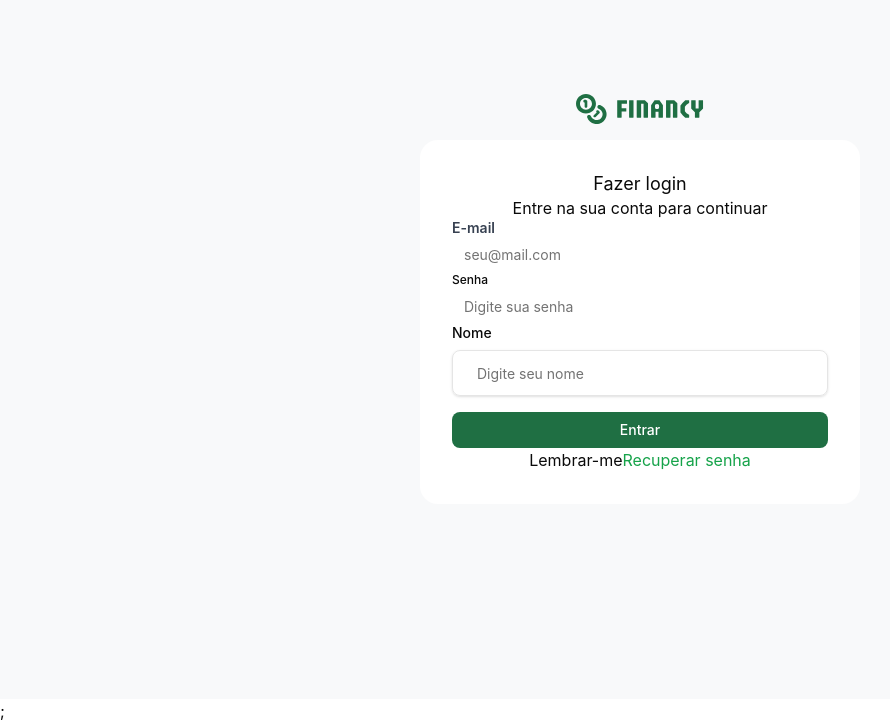
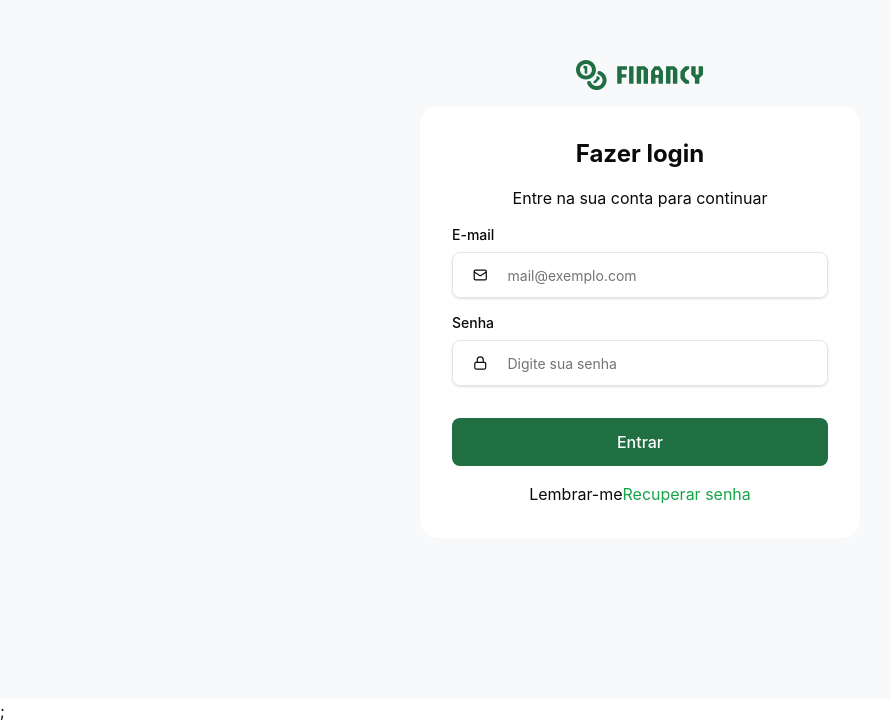
Before and after one commit to felipemarinhodev/Financy, a React (Vite) app in the folder frontend/: page / in a window 1280 px wide. Shown: the part 101-824 px from the top of the page, without its empty margins (0-890 px from the left). Built offline with nearby package versions, Linux system fonts and the light colour scheme.

Commit message:
feat: refactor icon handling; create Icon component and update usage in TagCategory and TextField components

```diff
--- /dev/null
+++ b/frontend/src/components/Icon.tsx
@@ -0,0 +1,107 @@
+import { cn } from "@/lib/utils";
+import type { ColorOptions, IconCategory } from "@/types";
+import {
+  BaggageClaim,
+  BookOpen,
+  Briefcase,
+  CarFront,
+  Dumbbell,
+  Gift,
+  HeartPulse,
+  House,
+  Lock,
+  Mail,
+  PawPrint,
+  PiggyBank,
+  ReceiptText,
+  ShoppingCart,
+  Ticket,
+  ToolCase,
+  User,
+  Utensils,
+} from "lucide-react";
+import { useMemo } from "react";
+
+type IconProps = {
+  color: ColorOptions | "none";
+  icon: IconCategory;
+  size?: number;
+  className?: string;
+};
+
+export const Icon = ({
+  color = "none",
+  icon,
+  size = 32,
+  className = "",
+}: IconProps) => {
+  const classNames = cn(
+    `rounded-md p-2 ${
+      color !== "none" ? `bg-${color}-light text-${color}-base` : ""
+    }`,
+    className
+  );
+
+  const IconComponent = useMemo(() => {
+    switch (icon) {
+      case "briefcase_business": {
+        return <Briefcase size={size} className={classNames} />;
+      }
+      case "car_front": {
+        return <CarFront size={size} className={classNames} />;
+      }
+      case "heart_pulse": {
+        return <HeartPulse size={size} className={classNames} />;
+      }
+      case "piggy_bank": {
+        return <PiggyBank size={size} className={classNames} />;
+      }
+      case "shopping_cart": {
+        return <ShoppingCart size={size} className={classNames} />;
+      }
+      case "ticket": {
+        return <Ticket size={size} className={classNames} />;
+      }
+      case "tool_case": {
+        return <ToolCase size={size} className={classNames} />;
+      }
+      case "utensils": {
+        return <Utensils size={size} className={classNames} />;
+      }
+      case "paw_print": {
+        return <PawPrint size={size} className={classNames} />;
+      }
+      case "house": {
+        return <House size={size} className={classNames} />;
+      }
+      case "gift": {
+        return <Gift size={size} className={classNames} />;
+      }
+      case "dumbbell": {
+        return <Dumbbell size={size} className={classNames} />;
+      }
+      case "book_open": {
+        return <BookOpen size={size} className={classNames} />;
+      }
+      case "baggage_claim": {
+        return <BaggageClaim size={size} className={classNames} />;
+      }
+      case "mailbox": {
+        return <Mail size={size} className={classNames} />;
+      }
+      case "receipt_text": {
+        return <ReceiptText size={size} className={classNames} />;
+      }
+      case "user": {
+        return <User size={size} className={classNames} />;
+      }
+      case "lock": {
+        return <Lock size={size} className={classNames} />;
+      }
+      default:
+        return null;
+    }
+  }, [icon, classNames, size]);
+
+  return <>{IconComponent}</>;
+};
--- a/frontend/src/components/TextField.tsx
+++ b/frontend/src/components/TextField.tsx
@@ -1,22 +1,44 @@
+import type { IconCategory } from "@/types";
 import { Label } from "@radix-ui/react-label";
+import { Icon } from "./Icon";
 import { Input } from "./ui/input";
 
 type InputProps = {
-    icon?: React.ReactNode;
+  hasError?: boolean;
+  helperMessage?: string;
+  icon?: IconCategory;
   label: string;
 } & React.ComponentProps<"input">;
 
-  export const TextField = ({ icon, label, ...props }: InputProps) => {
+export const TextField = ({
+  hasError,
+  helperMessage,
+  icon,
+  label,
+  ...props
+}: InputProps) => {
   return (
-      <div className="flex flex-col w-full">
-        <Label className="text-md mb-2 font-medium">{label}</Label>
-        <div className="flex items-center border border-input rounded-md px-3 py-1 shadow-sm">
-          {icon && icon}
+    <div className="flex flex-col w-full gap-2 group" data-error={hasError}>
+      <Label className="text-md font-medium group-focus-within:text-green-base group-data-[error=true]:text-danger transition-colors duration-200">
+        {label}
+      </Label>
+      <div className="flex items-center border border-input rounded-md px-3 py-1 shadow-sm content-box">
+        {icon && (
+          <Icon
+            color="none"
+            icon={icon}
+            size={32}
+            className="group-focus-within:text-green-base group-data-[error=true]:text-danger group-disabled-within:text-gray-400 transition-colors duration-200"
+          />
+        )}
         <Input
           className="focus-visible:ring-0 focus-visible:ring-offset-0 border-0 shadow-none"
           {...props}
         />
       </div>
+      {helperMessage && (
+        <span className="text-gray-500 text-xs">{helperMessage}</span>
+      )}
     </div>
   );
 };
--- a/frontend/src/index.css
+++ b/frontend/src/index.css
@@ -87,7 +87,6 @@
   .text-xs {
     font-size: var(--font-size-xs);
     line-height: 0.875rem;
-    text-transform: uppercase;
   }
 
     .text-label {
--- a/frontend/src/pages/Auth/Login.tsx
+++ b/frontend/src/pages/Auth/Login.tsx
@@ -1,9 +1,7 @@
-import { Label } from "@/components/ui/label";
-import { Input } from "../../components/ui/input";
 import { TextField } from "@/components/TextField";
-import { useAuthController } from "./useAuthController";
 import { Button } from "@/components/ui/button";
 import { useState } from "react";
+import { useAuthController } from "./useAuthController";
 
 export function Login() {
   const { handleLogin, isLoading } = useAuthController();
@@ -14,45 +12,32 @@ export function Login() {
   return (
     <main className="flex flex-col gap-4 bg-gray-100 h-screen justify-center p-4">
       <img src="/Logo.svg" alt="Financy" className="w-32 mx-auto" />
-      <div className="flex flex-col justify-center items-center bg-white rounded-2xl p-8 max-w-110 mx-auto w-full">
-        <h2 className="text-lg">Fazer login</h2>
+      <div className="flex flex-col gap-4 justify-center items-center bg-white rounded-2xl p-8 max-w-110 mx-auto w-full">
+        <h2 className="text-xl font-bold">Fazer login</h2>
         <p>Entre na sua conta para continuar</p>
-        <div className="w-full">
-          <Label htmlFor="email" className="text-label">
-            E-mail
-          </Label>
-          <Input
+        <TextField
+          label="E-mail"
+          icon="mailbox"
           type="email"
-            id="email"
-            placeholder="seu@mail.com"
-            className="w-full py-3.5 text-input-placeholder"
+          placeholder="mail@exemplo.com"
           value={email}
           onChange={(e) => setEmail(e.target.value)}
           disabled={isLoading}
         />
-        </div>
-        <div className="w-full">
-          <Label htmlFor="password">Senha</Label>
-          <Input
+        <TextField
+          label="Senha"
+          icon="lock"
           type="password"
-            id="password"
           placeholder="Digite sua senha"
-            className="w-full"
           value={password}
           onChange={(e) => setPassword(e.target.value)}
           disabled={isLoading}
         />
-        </div>
-        <TextField
-          label="Nome"
-          icon={<></>}
-          type="text"
-          placeholder="Digite seu nome"
-        />
         <Button
           className="w-full mt-4 "
           onClick={() => handleLogin(email, password)}
-          disabled={isLoading}>
+          disabled={isLoading}
+          size="lg">
           Entrar
         </Button>
         <div className="flex justify-between">
--- a/frontend/src/pages/Dashboard/index.tsx
+++ b/frontend/src/pages/Dashboard/index.tsx
@@ -39,7 +39,7 @@ export const Dashboard = () => {
           </span>
           <Button
             variant="link"
-            className="text-green-base text-sm px-0 has-[>svg]:px-0">
+            className="text-green-base text-md font-medium px-0 has-[>svg]:px-0">
             Ver todas{" "}
             <ChevronRight className="inline-block w-5 h-5 text-green-base" />
           </Button>
@@ -71,7 +71,7 @@ export const Dashboard = () => {
         <div className="flex align-center justify-center w-full">
           <Button
             variant="link"
-            className="text-green-base text-sm"
+            className="text-green-base text-md"
             onClick={() => setOpenDialog(true)}>
             <Plus className="inline-block w-5 h-5 font-medium text-green-base cursor-default" />
             Nova transação
@@ -84,7 +84,7 @@ export const Dashboard = () => {
           <span className="text-sm font-normal uppercase">Categorias</span>
           <Button
             variant="link"
-            className="text-green-base text-sm px-0 has-[>svg]:px-0">
+            className="text-green-base text-md font-medium px-0 has-[>svg]:px-0">
             Gerenciar{" "}
             <ChevronRight className="inline-block w-5 h-5 text-green-base" />
           </Button>
--- a/frontend/src/pages/Profile/index.tsx
+++ b/frontend/src/pages/Profile/index.tsx
@@ -27,10 +27,17 @@ export const Profile = () => {
       <TextField
         label="Nome completo"
         value={name}
+        icon="user"
         onChange={(e) => setName(e.target.value)}
+        hasError={true}
       />
-      <TextField label="Email" value={user?.email} disabled />{" "}
-      {/* TODO: tem que adicionar uma mensagem de error no componente TextField */}
+      <TextField
+        label="Email"
+        value={user?.email}
+        disabled
+        icon="mailbox"
+        helperMessage="O e-mail não pode ser alterado"
+      />
       <div className="w-full mt-4 flex flex-col gap-4">
         <Button
           size="lg"
--- a/frontend/src/types/index.ts
+++ b/frontend/src/types/index.ts
@@ -22,19 +22,21 @@ export type ColorOptions =
   | "yellow";
 
 export type IconCategory =
+  | "baggage_claim"
+  | "book_open"
   | "briefcase_business"
   | "car_front"
+  | "dumbbell"
+  | "gift"
   | "heart_pulse"
+  | "house"
+  | "lock"
+  | "mailbox"
+  | "paw_print"
   | "piggy_bank"
+  | "receipt_text"
   | "shopping_cart"
   | "ticket"
   | "tool_case"
-  | "utensils"
-  | "paw_print"
-  | "house"
-  | "gift"
-  | "dumbbell"
-  | "book_open"
-  | "baggage_claim"
-  | "mailbox"
-  | "receipt_text";
+  | "user"
+  | "utensils";
```
Also changed, not shown: frontend/src/components/TagCategory.tsx (+3 -79 lines). Lines whose indentation alone changed are shown as unchanged.
